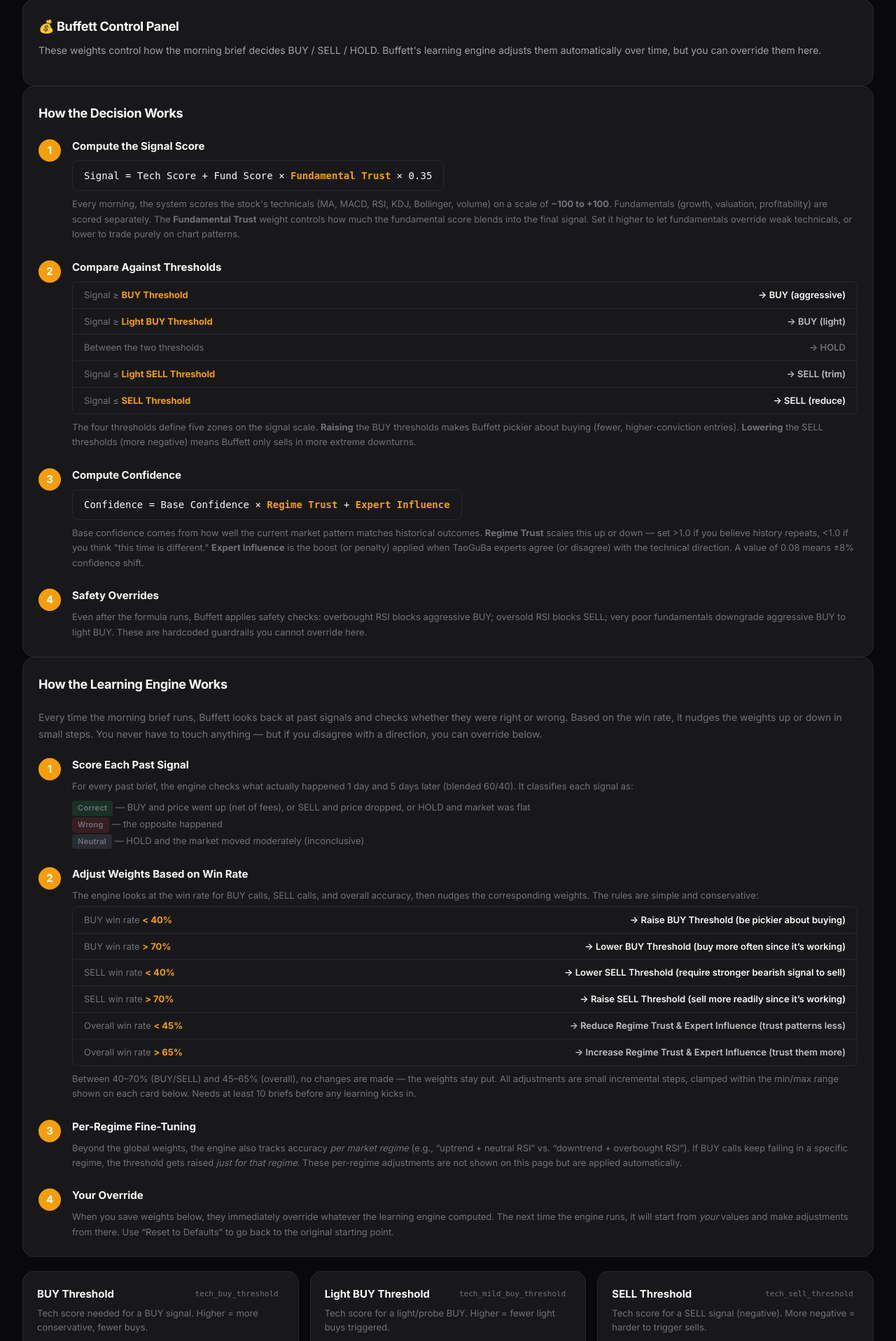
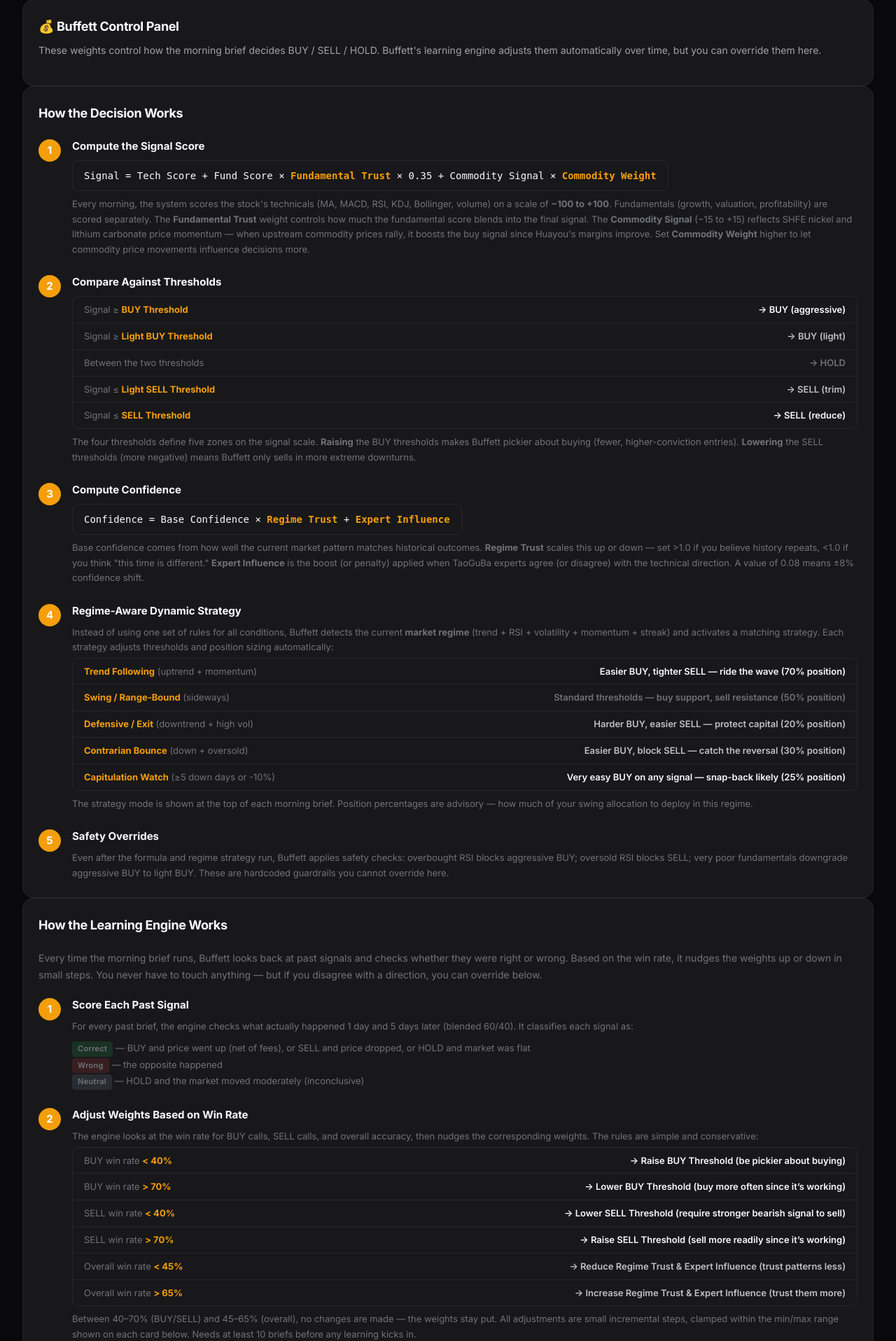
Before and after one commit to jasonxty/huayou, a FastAPI app: page /control-panel in a window 1280 px wide. Shown: the part 216-2132 px from the top of the page at 70% size. Run offline with FastAPI, Linux system fonts and the light colour scheme; data that the repository does not hold is empty.

Commit message:
feat: P1 regime strategy in dashboard UI
- Show strategy mode badge in strategic comparison table with
  color-coded tags (trend-follow green, defensive red, etc.)
- Add commodity weight slider to control panel
- Explain regime-aware strategy system in control panel with
  all 5 modes and their effects
- Separate T+0 PnL from strategic PnL in hero cards

Co-authored-by: Cursor <cursoragent@cursor.com>

```diff
--- a/web/app.py
+++ b/web/app.py
@@ -202,6 +202,12 @@ WEIGHT_META = [
         "label": "Fundamental Trust",
         "desc": "Multiplier on fundamental score influence. >1 = weight fundamentals more, <1 = less.",
         "step": 0.05,
+    },
+    {
+        "key": "commodity_weight",
+        "label": "Commodity Signal Weight",
+        "desc": "Multiplier on SHFE nickel/lithium price momentum signal. Higher = let commodity prices influence buy/sell more.",
+        "step": 0.1,
     },
 ]
 
--- a/web/static/style.css
+++ b/web/static/style.css
@@ -313,6 +313,23 @@ tr.reason-row td {
   border-left: 3px solid var(--accent);
   border-radius: 0 6px 6px 0;
 }
+.reason-tag {
+  display: inline-block;
+  font-size: 10px;
+  font-weight: 600;
+  text-transform: uppercase;
+  letter-spacing: 0.05em;
+  padding: 2px 8px;
+  border-radius: 4px;
+  margin-bottom: 4px;
+  background: rgba(255,255,255,0.06);
+  color: var(--text-dim);
+}
+.reason-tag-trend-follow { background: rgba(16,185,129,0.15); color: #10b981; }
+.reason-tag-swing-range { background: rgba(59,130,246,0.15); color: #3b82f6; }
+.reason-tag-defensive-exit { background: rgba(239,68,68,0.15); color: #ef4444; }
+.reason-tag-contrarian-bounce { background: rgba(245,158,11,0.15); color: #f59e0b; }
+.reason-tag-capitulation-watch { background: rgba(168,85,247,0.15); color: #a855f7; }
 .reason-formula {
   display: block;
   font-family: 'SF Mono', 'Fira Code', monospace;
--- a/web/templates/control_panel.html
+++ b/web/templates/control_panel.html
@@ -19,13 +19,15 @@
     <div class="cp-step-num">1</div>
     <div class="cp-step-body">
       <h4>Compute the Signal Score</h4>
-      <div class="cp-formula">Signal = Tech Score + Fund Score &times; <strong>Fundamental Trust</strong> &times; 0.35</div>
+      <div class="cp-formula">Signal = Tech Score + Fund Score &times; <strong>Fundamental Trust</strong> &times; 0.35 + Commodity Signal &times; <strong>Commodity Weight</strong></div>
       <p>
         Every morning, the system scores the stock's technicals (MA, MACD, RSI, KDJ, Bollinger, volume)
         on a scale of <strong>&minus;100 to +100</strong>. Fundamentals (growth, valuation, profitability) are scored
         separately. The <strong>Fundamental Trust</strong> weight controls how much the fundamental score
-        blends into the final signal. Set it higher to let fundamentals override weak technicals,
-        or lower to trade purely on chart patterns.
+        blends into the final signal. The <strong>Commodity Signal</strong> (&minus;15 to +15) reflects
+        SHFE nickel and lithium carbonate price momentum &mdash; when upstream commodity prices rally,
+        it boosts the buy signal since Huayou's margins improve. Set <strong>Commodity Weight</strong>
+        higher to let commodity price movements influence decisions more.
       </p>
     </div>
   </div>
@@ -82,9 +84,47 @@
   <div class="cp-step">
     <div class="cp-step-num">4</div>
     <div class="cp-step-body">
+      <h4>Regime-Aware Dynamic Strategy</h4>
+      <p>
+        Instead of using one set of rules for all conditions, Buffett detects the current
+        <strong>market regime</strong> (trend + RSI + volatility + momentum + streak) and activates a
+        matching strategy. Each strategy adjusts thresholds and position sizing automatically:
+      </p>
+      <div class="cp-threshold-table">
+        <div class="cp-thresh-row cp-thresh-buy2">
+          <span class="cp-thresh-label"><strong>Trend Following</strong> (uptrend + momentum)</span>
+          <span class="cp-thresh-action">Easier BUY, tighter SELL &mdash; ride the wave (70% position)</span>
+        </div>
+        <div class="cp-thresh-row cp-thresh-hold">
+          <span class="cp-thresh-label"><strong>Swing / Range-Bound</strong> (sideways)</span>
+          <span class="cp-thresh-action">Standard thresholds &mdash; buy support, sell resistance (50% position)</span>
+        </div>
+        <div class="cp-thresh-row cp-thresh-sell1">
+          <span class="cp-thresh-label"><strong>Defensive / Exit</strong> (downtrend + high vol)</span>
+          <span class="cp-thresh-action">Harder BUY, easier SELL &mdash; protect capital (20% position)</span>
+        </div>
+        <div class="cp-thresh-row cp-thresh-buy1">
+          <span class="cp-thresh-label"><strong>Contrarian Bounce</strong> (down + oversold)</span>
+          <span class="cp-thresh-action">Easier BUY, block SELL &mdash; catch the reversal (30% position)</span>
+        </div>
+        <div class="cp-thresh-row cp-thresh-sell2">
+          <span class="cp-thresh-label"><strong>Capitulation Watch</strong> (&ge;5 down days or -10%)</span>
+          <span class="cp-thresh-action">Very easy BUY on any signal &mdash; snap-back likely (25% position)</span>
+        </div>
+      </div>
+      <p>
+        The strategy mode is shown at the top of each morning brief. Position percentages
+        are advisory &mdash; how much of your swing allocation to deploy in this regime.
+      </p>
+    </div>
+  </div>
+
+  <div class="cp-step">
+    <div class="cp-step-num">5</div>
+    <div class="cp-step-body">
       <h4>Safety Overrides</h4>
       <p>
-        Even after the formula runs, Buffett applies safety checks:
+        Even after the formula and regime strategy run, Buffett applies safety checks:
         overbought RSI blocks aggressive BUY; oversold RSI blocks SELL;
         very poor fundamentals downgrade aggressive BUY to light BUY.
         These are hardcoded guardrails you cannot override here.
--- a/web/templates/partials/comparison_hero.html
+++ b/web/templates/partials/comparison_hero.html
@@ -8,7 +8,11 @@
     <div class="cmp-label">&#x1F4B0; Buffett's P&amp;L</div>
     <div class="cmp-val">{{ sys_sign }}&#165;{{ "{:,.0f}".format(hero.system_pnl) }}</div>
     <div class="cmp-sub">{{ sys_sign }}{{ "%.2f"|format(hero.system_pnl_pct) }}%</div>
-    <div class="cmp-meta">{{ hero.brief_count }} briefs &middot; {{ hero.alert_count }} alerts</div>
+    <div class="cmp-meta">{{ hero.brief_count }} briefs &middot; {{ hero.alert_count }} alerts
+      {% if hero.t0_pnl is defined and hero.t0_pnl != 0 %}
+      <br>T+0 alerts: {{ '+' if hero.t0_pnl > 0 else '' }}&#165;{{ "{:,.0f}".format(hero.t0_pnl) }}
+      {% endif %}
+    </div>
   </div>
   <div class="cmp-card {{ usr_cls }}">
     <div class="cmp-label">My Actual P&amp;L</div>
--- a/web/templates/partials/strategic_comparison.html
+++ b/web/templates/partials/strategic_comparison.html
@@ -56,6 +56,9 @@
       <tr class="reason-row" id="{{ row_id }}" style="display:none">
         <td colspan="8">
           <div class="reason-content">
+            {% if r.strategy_mode %}
+            <span class="reason-tag reason-tag-{{ r.strategy_mode|replace('_','-') }}">{{ r.strategy_mode|replace('_',' ')|title }}</span>
+            {% endif %}
             {% if r.reasoning %}
             <span class="reason-formula">{{ r.reasoning }}</span>
             {% endif %}
```
Also changed, not shown: web/services.py (+56 -26 lines).
